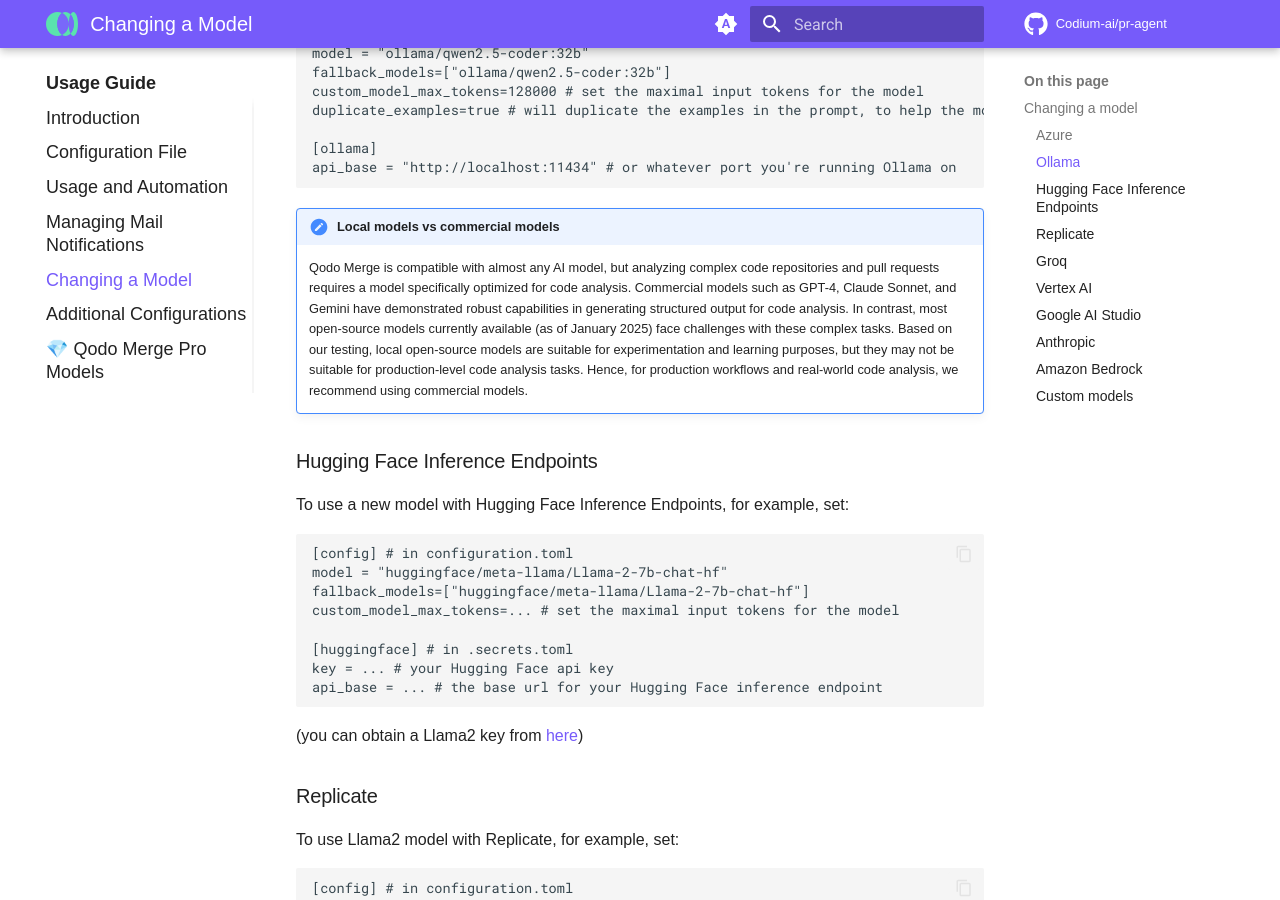
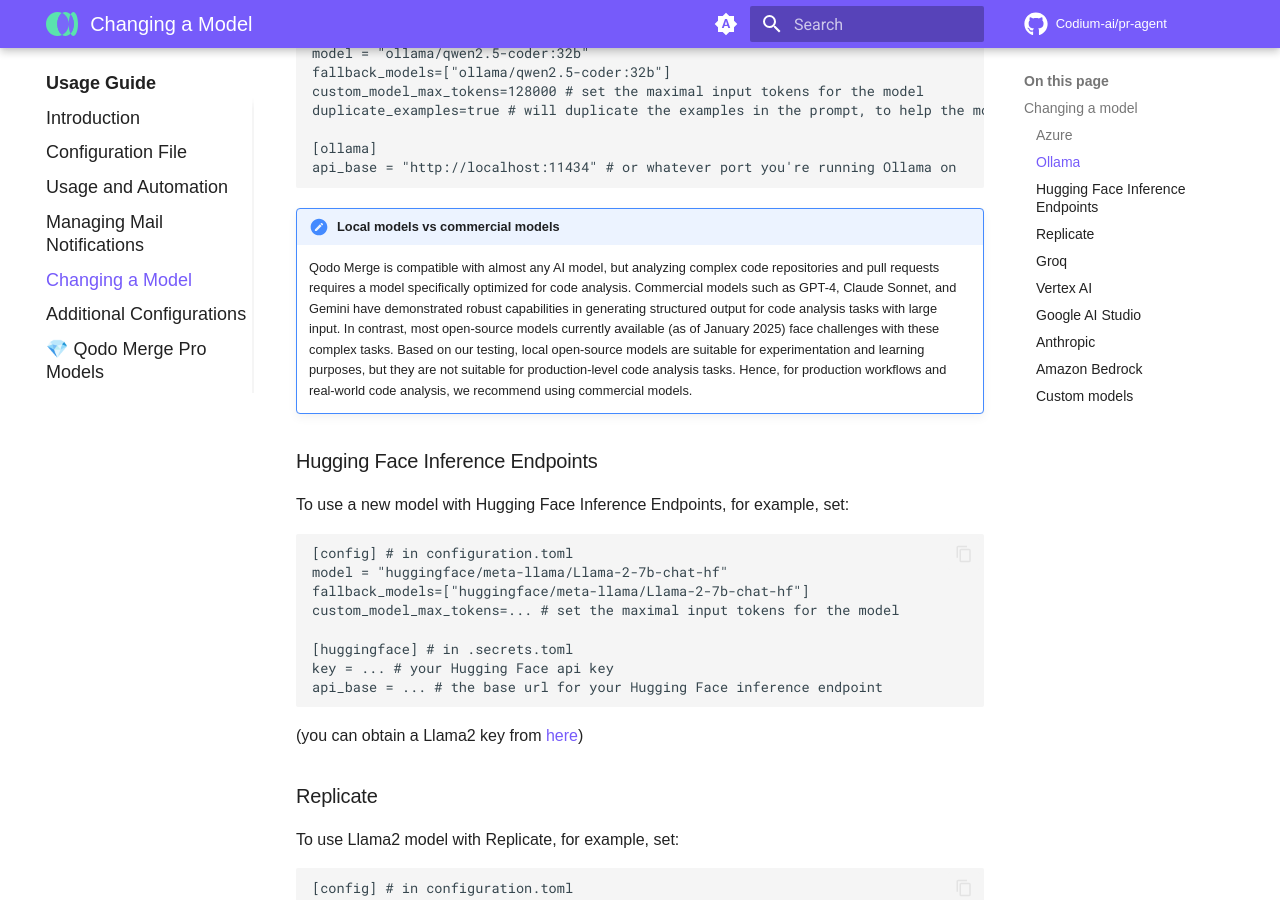
Before and after one commit to Codium-ai/pr-agent, an MkDocs documentation site: the page built from docs/docs/usage-guide/changing_a_model.md, in a window 1280 px wide and 900 px high, scrolled down 1105 px. Built offline with MkDocs 1.6.1 and Material for MkDocs 9.7.7, drawn with Linux system fonts in a browser that asks for light colours; comment, search, counter and statistics services are not loaded.

```diff
--- a/docs/docs/usage-guide/changing_a_model.md
+++ b/docs/docs/usage-guide/changing_a_model.md
@@ -48,8 +48,8 @@
 
 !!! note "Local models vs commercial models"
     Qodo Merge is compatible with almost any AI model, but analyzing complex code repositories and pull requests requires a model specifically optimized for code analysis.
-    Commercial models such as GPT-4, Claude Sonnet, and Gemini have demonstrated robust capabilities in generating structured output for code analysis. In contrast, most open-source models currently available (as of January 2025) face challenges with these complex tasks.
-    Based on our testing, local open-source models are suitable for experimentation and learning purposes, but they may not be suitable for production-level code analysis tasks.
+    Commercial models such as GPT-4, Claude Sonnet, and Gemini have demonstrated robust capabilities in generating structured output for code analysis tasks with large input. In contrast, most open-source models currently available (as of January 2025) face challenges with these complex tasks.
+    Based on our testing, local open-source models are suitable for experimentation and learning purposes, but they are not suitable for production-level code analysis tasks.
     Hence, for production workflows and real-world code analysis, we recommend using commercial models.
 
 ### Hugging Face Inference Endpoints
```
Also changed, not shown: 3 other files.
